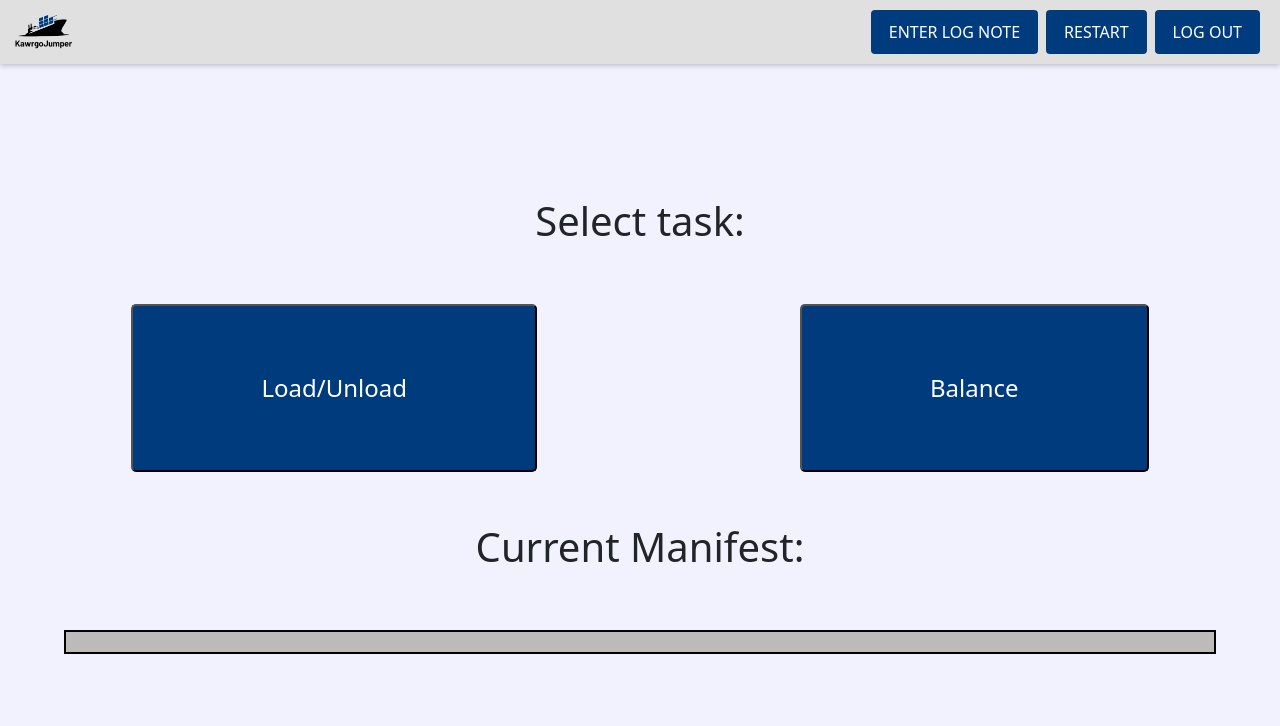
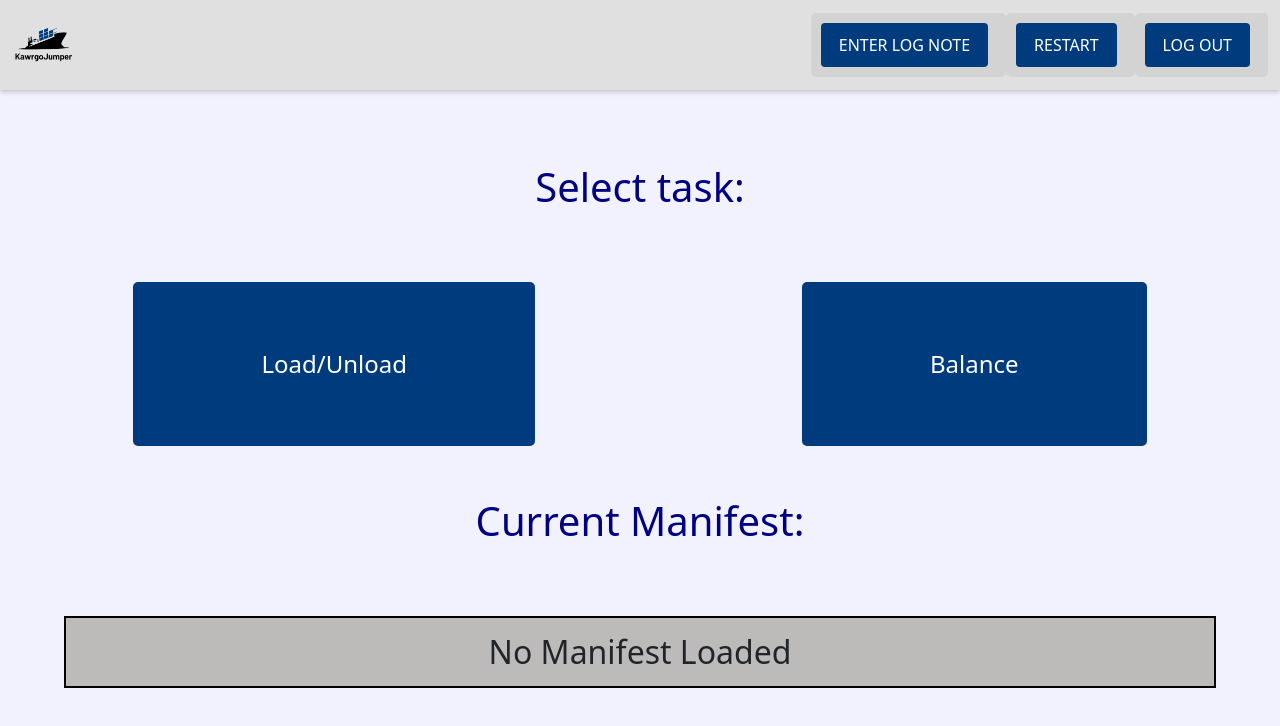
Before and after one commit to WinThant16/KawrgoJumper, a React (Create React App) app: page /task-selection in a window 1280 px wide. Shown: the top 726 px of the page. Built offline with nearby package versions, Linux system fonts and the light colour scheme.

Commit message:
Adding Load Containers Page

```diff
--- a/src/App.js
+++ b/src/App.js
@@ -3,6 +3,7 @@ import { BrowserRouter as Router, Routes , Route } from 'react-router-dom';
 import Home from './pages/Home.js';
 import UploadManifest from './pages/UploadManifest.js';
 import TaskSelection from './pages/TaskSelection.js';
+import LoadContainers from './pages/LoadContainers.js'; // Import LoadContainers component
 
 // import './App.css';
 
@@ -13,6 +14,7 @@ function App() {
         <Route path = "/" element ={<Home />}></Route>
         <Route path = "/upload-manifest" element ={<UploadManifest />}></Route>
         <Route path = "/task-selection" element ={<TaskSelection />}></Route>
+        <Route path="/load-containers" element={<LoadContainers />} />
       </Routes>
     </Router>
   );
--- /dev/null
+++ b/src/pages/LoadContainers.js
@@ -0,0 +1,114 @@
+import React, { useState } from "react";
+import "./../styles/LoadContainers.css";
+
+function LoadContainers() {
+  const [totalContainers, setTotalContainers] = useState(""); // Total containers to load
+  const [remainingContainers, setRemainingContainers] = useState(null); // Remaining containers
+  const [currentContainer, setCurrentContainer] = useState({
+    name: "",
+    weight: "",
+  }); // Details of the current container
+  const [loadedContainers, setLoadedContainers] = useState([]); // Array of loaded containers
+  const [error, setError] = useState(""); // Error message
+
+  // Start loading process
+  const startLoading = () => {
+    if (!totalContainers || totalContainers <= 0) {
+      setError("Please enter a valid number of containers.");
+      return;
+    }
+    setRemainingContainers(parseInt(totalContainers));
+    setError("");
+  };
+
+  // Handle loading the next container
+  const handleNextContainer = () => {
+    if (!currentContainer.name || !currentContainer.weight) {
+      setError("Please enter both the container name and weight.");
+      return;
+    }
+
+    // Add current container to loaded containers
+    setLoadedContainers([
+      ...loadedContainers,
+      { ...currentContainer, id: loadedContainers.length + 1 },
+    ]);
+    setCurrentContainer({ name: "", weight: "" }); // Reset current container
+
+    if (remainingContainers - 1 > 0) {
+      setRemainingContainers(remainingContainers - 1);
+    } else {
+      alert("All containers have been successfully loaded!");
+      resetForm(); // Reset the form after completing
+    }
+    setError("");
+  };
+
+  // Reset the form
+  const resetForm = () => {
+    setTotalContainers("");
+    setRemainingContainers(null);
+    setLoadedContainers([]);
+    setCurrentContainer({ name: "", weight: "" });
+    setError("");
+  };
+
+  return (
+    <div className="load-containers">
+      {remainingContainers === null ? (
+        <div className="start-loading">
+          <h1>Load Containers</h1>
+          <p>Enter the total number of containers to load:</p>
+          <input
+            type="number"
+            value={totalContainers}
+            onChange={(e) => setTotalContainers(e.target.value)}
+            placeholder="Enter number of containers"
+          />
+          <button onClick={startLoading}>Start Loading</button>
+          {error && <p className="error">{error}</p>}
+        </div>
+      ) : (
+        <div className="loading-process">
+          <h1>Loading Process</h1>
+          <p>Containers left to load: {remainingContainers}</p>
+          <div className="container-form">
+            <input
+              type="text"
+              value={currentContainer.name}
+              onChange={(e) =>
+                setCurrentContainer({ ...currentContainer, name: e.target.value })
+              }
+              placeholder="Enter Container Name"
+            />
+            <input
+              type="number"
+              value={currentContainer.weight}
+              onChange={(e) =>
+                setCurrentContainer({
+                  ...currentContainer,
+                  weight: e.target.value,
+                })
+              }
+              placeholder="Enter Container Weight"
+            />
+            <button onClick={handleNextContainer}>Next Container</button>
+            {error && <p className="error">{error}</p>}
+          </div>
+          <div className="loaded-list">
+            <h2>Loaded Containers</h2>
+            <ul>
+              {loadedContainers.map((container) => (
+                <li key={container.id}>
+                  {container.name} - {container.weight}kg
+                </li>
+              ))}
+            </ul>
+          </div>
+        </div>
+      )}
+    </div>
+  );
+}
+
+export default LoadContainers;
--- a/src/pages/TaskSelection.js
+++ b/src/pages/TaskSelection.js
@@ -1,37 +1,51 @@
-import React, { useState } from "react";
+import React from "react";
 import "../styles/TaskSelection.css";
 import Navbar from "../components/Navbar.js";
 import { useNavigate } from "react-router-dom";
 
 function TaskSelection() {
   const navigate = useNavigate();
-  localStorage.setItem('currentPage', 'task-selection');
-  // 0 or 1
-  // 0 is load/unload
-  // 1 is balance
+
+  // Save the current page in localStorage
+  localStorage.setItem("currentPage", "task-selection");
+
+  // Handle task selection
   function setTask(type) {
     if (type === 0) {
-      navigate("/load-unload-selection");
-    } else if (type === 1){
+      // Load/Unload task
+      localStorage.setItem("jobType", "Load/Unload");
+      navigate("/load-containers"); // Updated to navigate to LoadContainers
+    } else if (type === 1) {
+      // Balance task
+      localStorage.setItem("jobType", "Balance");
       navigate("/balance");
-    }else{
-      alert("set task called with invalid args")
+    } else {
+      alert("setTask called with invalid arguments");
     }
-  };
+  }
 
   return (
     <div className="task-selection-container">
       <Navbar />
-      {/* <h1>Welcome to KawrgoJumper</h1> */}
-	  <h1 style={{padding:"4%"}}>Select task:</h1>
+      <h1 style={{ padding: "4%" }}>Select task:</h1>
       <div className="button-row">
-        <button onClick={()=>{setTask(0)}} className="task-selection-button"> Load/Unload </button>
-        <button onClick={()=>{setTask(1)}} className="task-selection-button"> Balance </button>
+        <button
+          onClick={() => setTask(0)}
+          className="task-selection-button"
+        >
+          Load/Unload
+        </button>
+        <button
+          onClick={() => setTask(1)}
+          className="task-selection-button"
+        >
+          Balance
+        </button>
       </div>
-    <h1 style={{padding:"4%"}}>Current Manifest:</h1>
-    <div className="shaded-text-box large">
-      {localStorage.manifestFileName}
-    </div>
+      <h1 style={{ padding: "4%" }}>Current Manifest:</h1>
+      <div className="shaded-text-box large">
+        {localStorage.manifestFileName || "No Manifest Loaded"}
+      </div>
     </div>
   );
 }
--- /dev/null
+++ b/src/styles/LoadContainers.css
@@ -0,0 +1,60 @@
+.load-containers {
+    font-family: Arial, sans-serif;
+    text-align: center;
+    padding: 20px;
+  }
+
+  h1 {
+    color: navy;
+    margin-bottom: 20px;
+  }
+
+  p {
+    margin: 10px 0;
+  }
+
+  input {
+    display: block;
+    margin: 10px auto;
+    padding: 10px;
+    font-size: 16px;
+    width: 50%;
+  }
+
+  button {
+    padding: 10px 20px;
+    background-color: navy;
+    color: white;
+    border: none;
+    cursor: pointer;
+    font-size: 16px;
+  }
+
+  button:hover {
+    background-color: darkblue;
+  }
+
+  .error {
+    color: red;
+    margin-top: 10px;
+  }
+
+  .loaded-list {
+    margin-top: 20px;
+    text-align: left;
+    margin-left: auto;
+    margin-right: auto;
+    max-width: 50%;
+  }
+
+  ul {
+    list-style-type: none;
+    padding: 0;
+  }
+
+  li {
+    background-color: lightgray;
+    margin: 5px 0;
+    padding: 10px;
+    border-radius: 5px;
+  }
```
